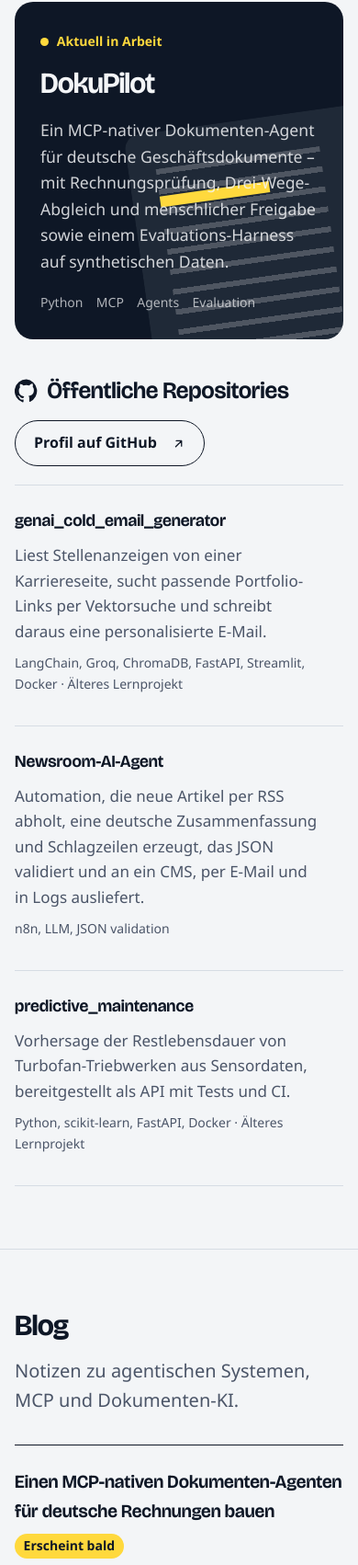
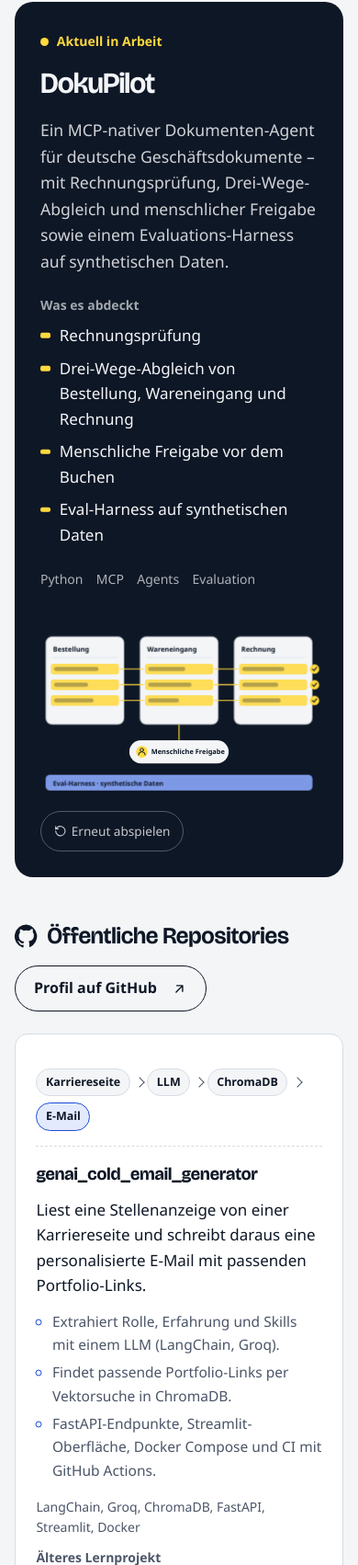
Before and after one commit to asadkhan5456/asadkhan5456.github.io, an Astro site: page / in a window 390 px wide. Shown: the part 10040-11742 px from the top of the page at 92% size. Built offline with nearby package versions, Linux system fonts and the light colour scheme; Astro itself is replaced by a stand-in of ours.

Commit message:
fix: show case-study diagrams as one picture; richer projects section
Case-study diagrams now span the full content width and scale to fit
instead of falling into the narrow label column with a scrollbar.

Projects: DokuPilot gets a "what it covers" list and an animated
three-way-match graphic (purchase order, goods receipt, invoice matched
line by line, then human review and the eval harness) that plays on
scroll and can be replayed. Repository cards list what each project
does, taken from its README, with an animated pipeline strip. The
DokuPilot and contact bands stay dark in both themes.

Co-Authored-By: Claude Opus 5.5 <noreply@anthropic.com>
Claude-Session: https://claude.ai/code/session_017hm1544TmA6VfqrwdKVvhj

```diff
--- a/src/components/CaseStudyPage.astro
+++ b/src/components/CaseStudyPage.astro
@@ -21,7 +21,7 @@ const d = entry.data;
       <section class="wide">
         <h2>{t('work.approach')}</h2>
         <ul class="list">{d.approach.map((a) => <li>{a}</li>)}</ul>
-        <Diagram name={d.diagram} alt={d.diagramAlt} lang={lang} />
+        <div class="fig"><Diagram name={d.diagram} alt={d.diagramAlt} lang={lang} /></div>
       </section>
       <section><h2>{t('work.role')}</h2><p>{d.role}</p></section>
       <section><h2>{t('work.outcome')}</h2><p>{d.outcome}</p></section>
@@ -37,9 +37,9 @@ const d = entry.data;
   .client { color: var(--blue); font-weight: 600; margin-bottom: 0.8rem; }
   h1 { font-size: var(--step-3); line-height: 1.02; letter-spacing: -0.035em; font-weight: 800; }
   .lead { margin: 1.25rem 0 0; font-size: var(--step-1); color: var(--ink-soft); max-width: 42rem; }
-  .body { display: grid; gap: 0; max-width: 58rem; }
+  .body { display: grid; gap: 0; max-width: 64rem; }
   .body section { display: grid; gap: 0.75rem; padding: 2rem 0; border-bottom: 1px solid var(--rule); }
-  @media (min-width: 860px) { .body section { grid-template-columns: 220px minmax(0, 1fr); gap: 3rem; } .body section > :not(h2) { grid-column: 2; } }
+  @media (min-width: 860px) { .body section { grid-template-columns: 220px minmax(0, 1fr); gap: 0.75rem 3rem; } .body section > :not(h2) { grid-column: 2; } .body section > .fig { grid-column: 1 / -1; } }
   .body h2 { font-size: var(--step-1); letter-spacing: -0.01em; }
   .body p { margin: 0; max-width: var(--measure); }
   .list { margin: 0; padding-left: 1.1rem; display: grid; gap: 0.5rem; max-width: var(--measure); }
--- /dev/null
+++ b/src/components/ThreeWayMatch.astro
@@ -0,0 +1,112 @@
+---
+// DokuPilot in one picture: purchase order, goods receipt and invoice are matched
+// line by line, a person approves, and an eval harness checks the agent on synthetic data.
+// Plays when it scrolls into view; can be replayed.
+import Icon from './Icon.astro';
+import type { Lang } from '../i18n/ui';
+interface Props { lang: Lang }
+const { lang } = Astro.props;
+const L = lang === 'de'
+  ? { docs: ['Bestellung', 'Wareneingang', 'Rechnung'], review: 'Menschliche Freigabe', evalh: 'Eval-Harness · synthetische Daten', replay: 'Erneut abspielen', label: 'Animation: Bestellung, Wareneingang und Rechnung werden Zeile für Zeile abgeglichen, danach folgt eine menschliche Freigabe; ein Eval-Harness prüft den Agenten auf synthetischen Daten.' }
+  : { docs: ['Purchase order', 'Goods receipt', 'Invoice'], review: 'Human review', evalh: 'Eval harness · synthetic data', replay: 'Replay', label: 'Animation: purchase order, goods receipt and invoice are matched line by line, then a person approves; an eval harness checks the agent on synthetic data.' };
+
+const cardW = 150, cardH = 168, gap = 30, top = 18;
+const xs = [0, 1, 2].map((i) => 10 + i * (cardW + gap));
+const rowY = (r: number) => top + 62 + r * 30;
+const widths = [[0.72, 0.55, 0.64], [0.6, 0.7, 0.5], [0.68, 0.58, 0.62]];
+---
+<figure class="twm-fig">
+  <svg class="twm" viewBox="0 0 530 330" role="img" aria-label={L.label} xmlns="http://www.w3.org/2000/svg">
+    {xs.map((x, c) => (
+      <g class="doc" style={`--d:${c * 0.12}s`}>
+        <rect x={x} y={top} width={cardW} height={cardH} rx="12" class="card" />
+        <text x={x + 14} y={top + 28} class="title">{L.docs[c]}</text>
+        <line x1={x + 14} x2={x + cardW - 14} y1={top + 40} y2={top + 40} class="rule" />
+        {[0, 1, 2].map((r) => (
+          <>
+            <rect x={x + 10} y={rowY(r) - 10} width={cardW - 20} height="20" rx="5" class="hl" style={`--d:${0.5 + r * 0.55 + c * 0.12}s`} />
+            <rect x={x + 16} y={rowY(r) - 4} width={(cardW - 32) * widths[c][r]} height="8" rx="4" class="bar" />
+          </>
+        ))}
+      </g>
+    ))}
+    {[0, 1, 2].map((r) => (
+      <path d={`M ${xs[0] + cardW - 8} ${rowY(r)} H ${xs[1] + 8} M ${xs[1] + cardW - 8} ${rowY(r)} H ${xs[2] + 8}`} pathLength="1" class="link" style={`--d:${0.75 + r * 0.55}s`} />
+    ))}
+    {[0, 1, 2].map((r) => (
+      <g class="ok" style={`--d:${0.95 + r * 0.55}s; transform-origin:${xs[2] + cardW + 4}px ${rowY(r)}px`}>
+        <circle cx={xs[2] + cardW + 4} cy={rowY(r)} r="9" class="ok-c" />
+        <path d={`M ${xs[2] + cardW} ${rowY(r)} l 3 3 l 5 -6`} class="ok-p" />
+      </g>
+    ))}
+    <path d={`M ${xs[1] + cardW / 2} ${top + cardH} V ${top + cardH + 30}`} pathLength="1" class="link down" style="--d:2.7s" />
+    <g class="review" style="--d:2.95s">
+      <rect x={xs[1] - 20} y={top + cardH + 30} width={cardW + 40} height="44" rx="22" class="pill" />
+      <circle cx={xs[1] + 4} cy={top + cardH + 52} r="11" class="person" />
+      <circle cx={xs[1] + 4} cy={top + cardH + 48.5} r="3.2" class="head" />
+      <path d={`M ${xs[1] - 2.5} ${top + cardH + 58} a 6.5 6 0 0 1 13 0`} class="head" />
+      <text x={xs[1] + 22} y={top + cardH + 57} class="pill-text">{L.review}</text>
+    </g>
+    <g class="evalbar" style="--d:3.35s">
+      <rect x="10" y={top + cardH + 96} width="510" height="30" rx="8" class="eval-bg" />
+      <rect x="10" y={top + cardH + 96} width="510" height="30" rx="8" class="eval-fill" />
+      <text x="24" y={top + cardH + 116} class="eval-text">{L.evalh}</text>
+    </g>
+  </svg>
+  <button type="button" class="replay"><Icon name="replay" /><span>{L.replay}</span></button>
+</figure>
+
+<script>
+  document.querySelectorAll<HTMLElement>('.twm-fig').forEach((fig) => {
+    const svg = fig.querySelector('svg')!;
+    const play = () => { svg.classList.remove('play'); void svg.getBoundingClientRect(); svg.classList.add('play'); };
+    if (matchMedia('(prefers-reduced-motion: reduce)').matches || !('IntersectionObserver' in window)) return;
+    svg.classList.add('armed');
+    const io = new IntersectionObserver((es) => es.forEach((e) => { if (e.isIntersecting) { play(); io.disconnect(); } }), { threshold: 0.45 });
+    io.observe(svg);
+    fig.querySelector('.replay')?.addEventListener('click', play);
+  });
+</script>
+
+<style>
+  .twm-fig { margin: 0; position: relative; }
+  .twm { width: 100%; height: auto; display: block; overflow: visible; }
+  .card { fill: var(--paper); stroke: color-mix(in srgb, var(--paper) 40%, var(--ink)); stroke-width: 1; }
+  .title { fill: var(--ink); font: 650 13px var(--font-body); }
+  .rule { stroke: var(--rule); stroke-width: 1; }
+  .bar { fill: color-mix(in srgb, var(--ink) 30%, transparent); }
+  .hl { fill: var(--marker); opacity: 0.85; }
+  .link { fill: none; stroke: var(--marker); stroke-width: 2; stroke-dasharray: 1; stroke-dashoffset: 0; }
+  .ok-c { fill: var(--marker); }
+  .ok-p, .head { fill: none; stroke: var(--marker-ink); stroke-width: 2; stroke-linecap: round; stroke-linejoin: round; }
+  .head { stroke-width: 1.7; fill: none; }
+  .pill { fill: var(--paper); }
+  .person { fill: var(--marker); }
+  .pill-text { fill: var(--ink); font: 600 13px var(--font-body); }
+  .eval-bg { fill: color-mix(in srgb, var(--paper) 12%, transparent); }
+  .eval-fill { fill: color-mix(in srgb, var(--blue) 55%, var(--paper)); transform-box: fill-box; transform-origin: left center; }
+  .eval-text { fill: var(--ink); font: 600 12.5px var(--font-body); }
+
+  /* Before it scrolls into view: hidden, then the sequence plays once. */
+  .armed:not(.play) :is(.hl, .link, .ok, .review, .evalbar) { opacity: 0; }
+  .play .doc { animation: twm-in 0.45s ease-out var(--d) both; }
+  .play .hl { transform-box: fill-box; transform-origin: left center; animation: twm-grow 0.35s ease-out var(--d) both; }
+  .play .link { animation: twm-draw 0.5s ease-in-out var(--d) both; }
+  .play .ok { animation: twm-pop 0.4s cubic-bezier(0.3, 1.7, 0.5, 1) var(--d) both; }
+  .play .review { animation: twm-in 0.45s ease-out var(--d) both; }
+  .play .evalbar { animation: twm-fade 0.3s ease-out var(--d) both; }
+  .play .eval-fill { animation: twm-grow 1.4s cubic-bezier(0.3, 0.7, 0.2, 1) calc(var(--d, 3.35s) + 0.2s) both; }
+  @keyframes twm-in { from { opacity: 0; transform: translateY(10px); } to { opacity: 1; transform: none; } }
+  @keyframes twm-grow { from { transform: scaleX(0); } to { transform: scaleX(1); } }
+  @keyframes twm-draw { from { stroke-dashoffset: 1; } to { stroke-dashoffset: 0; } }
+  @keyframes twm-pop { from { transform: scale(0); opacity: 0; } to { transform: scale(1); opacity: 1; } }
+  @keyframes twm-fade { from { opacity: 0; } to { opacity: 1; } }
+
+  .replay {
+    margin-top: 0.75rem; display: inline-flex; align-items: center; gap: 0.35rem; min-height: 44px; padding: 0 0.85rem;
+    font: 500 0.85rem var(--font-body); color: color-mix(in srgb, var(--paper) 80%, transparent); background: transparent;
+    border: 1px solid color-mix(in srgb, var(--paper) 30%, transparent); border-radius: 999px; cursor: pointer;
+  }
+  .replay:hover { color: var(--paper); border-color: var(--paper); }
+  @media (prefers-reduced-motion: reduce) { .replay { display: none; } }
+</style>
--- a/src/components/sections/Projects.astro
+++ b/src/components/sections/Projects.astro
@@ -3,27 +3,32 @@ import { getCollection } from 'astro:content';
 import { useT, type Lang } from '../../i18n/ui';
 import { profile, repos } from '../../data/profile';
 import ExternalLink from '../ExternalLink.astro';
+import ThreeWayMatch from '../ThreeWayMatch.astro';
 import Icon from '../Icon.astro';
 interface Props { lang: Lang }
 const { lang } = Astro.props;
 const t = useT(lang);
 const projects = await getCollection('projects');
+const covered = t('projects.covered').split('|');
 ---
 <section id="projects" class="section" aria-labelledby="projects-title">
   <div class="wrap">
     <div class="section-head"><h2 id="projects-title">{t('projects.title')}</h2></div>
 
     {projects.map((p) => (
-      <article class="feature">
-        <div>
+      <article class="feature band-dark">
+        <div class="f-text">
           <p class="status"><span class="dot" aria-hidden="true"></span>{t('projects.building')}</p>
           <h3>{p.data.title}</h3>
           <p class="summary">{p.data.summary[lang]}</p>
+          <h4>{t('projects.covers')}</h4>
+          <ul class="covers">{covered.map((c) => <li>{c}</li>)}</ul>
           <ul class="tags">{p.data.stack.map((s) => <li>{s}</li>)}</ul>
           {p.data.repo && p.data.repoPublic && (
             <p class="repo"><ExternalLink href={p.data.repo} lang={lang}>{p.data.title} {lang === 'de' ? 'auf GitHub' : 'on GitHub'}</ExternalLink></p>
           )}
         </div>
+        <div class="f-art"><ThreeWayMatch lang={lang} /></div>
       </article>
     ))}
 
@@ -34,10 +39,16 @@ const projects = await getCollection('projects');
       </div>
       <ul class="repos">
         {repos.map((r) => (
-          <li>
+          <li class="repo-card">
+            <div class="flow" aria-label={`${t('projects.flow')}: ${r.flow[lang].join(' → ')}`} role="img">
+              <span class="track" aria-hidden="true"><span class="pulse"></span></span>
+              {r.flow[lang].map((f) => <span class="stage" aria-hidden="true">{f}</span>)}
+            </div>
             <ExternalLink class="repo-name marker-link" href={r.url} lang={lang} icon={false}>{r.name}</ExternalLink>
-            <p>{r.desc[lang]}</p>
-            <p class="meta">{r.stack.join(', ')}{r.older && <> · {t('projects.older')}</>}</p>
+            <p class="desc">{r.desc[lang]}</p>
+            <ul class="points">{r.points[lang].map((pt) => <li>{pt}</li>)}</ul>
+            <p class="meta">{r.stack.join(', ')}</p>
+            {r.older && <p class="older">{t('projects.older')}</p>}
           </li>
         ))}
       </ul>
@@ -45,39 +56,73 @@ const projects = await getCollection('projects');
   </div>
 </section>
 
+<script>
+  // Send the pulse through each repo's pipeline once when the list scrolls into view.
+  const cards = document.querySelectorAll<HTMLElement>('.repo-card');
+  if ('IntersectionObserver' in window && !matchMedia('(prefers-reduced-motion: reduce)').matches) {
+    const io = new IntersectionObserver((es) => es.forEach((e) => {
+      if (e.isIntersecting) { (e.target as HTMLElement).classList.add('run'); io.unobserve(e.target); }
+    }), { threshold: 0.5 });
+    cards.forEach((c) => io.observe(c));
+  }
+</script>
+
 <style>
   .feature {
-    position: relative; overflow: hidden; border-radius: calc(var(--radius) + 6px);
-    background: var(--ink); color: var(--paper); padding: clamp(1.75rem, 1rem + 3vw, 3rem);
+    display: grid; gap: 2.5rem; align-items: center;
+    border-radius: calc(var(--radius) + 6px);
+    padding: clamp(1.75rem, 1rem + 3vw, 3.25rem);
   }
-  .feature::after {
-    /* a stack of document sheets, drawn with gradients, bottom right */
-    content: ''; position: absolute; right: -40px; bottom: -60px; width: 260px; height: 300px; border-radius: 16px;
-    background:
-      linear-gradient(var(--marker), var(--marker)) 30px 70px / 120px 12px no-repeat,
-      repeating-linear-gradient(to bottom, color-mix(in srgb, var(--paper) 22%, transparent) 0 6px, transparent 6px 22px) 30px 40px / 180px 220px no-repeat,
-      color-mix(in srgb, var(--paper) 8%, transparent);
-    transform: rotate(-8deg); pointer-events: none;
-  }
-  .feature > div { position: relative; z-index: 1; max-width: 40rem; }
+  @media (min-width: 1000px) { .feature { grid-template-columns: minmax(0, 0.9fr) minmax(0, 1.1fr); gap: 3.5rem; } }
   .status { display: inline-flex; align-items: center; gap: 0.55rem; font-size: var(--step--1); font-weight: 600; color: var(--marker); margin-bottom: 0.9rem; }
-  .dot { width: 9px; height: 9px; border-radius: 50%; background: var(--marker); box-shadow: 0 0 0 0 var(--marker); animation: pulse 2.4s ease-out infinite; }
-  @keyframes pulse { 0% { box-shadow: 0 0 0 0 color-mix(in srgb, var(--marker) 70%, transparent); } 70%, 100% { box-shadow: 0 0 0 10px transparent; } }
+  .dot { width: 9px; height: 9px; border-radius: 50%; background: var(--marker); animation: pulse-ring 2.4s ease-out infinite; }
+  @keyframes pulse-ring { 0% { box-shadow: 0 0 0 0 color-mix(in srgb, var(--marker) 70%, transparent); } 70%, 100% { box-shadow: 0 0 0 10px transparent; } }
   .feature h3 { color: var(--paper); font-size: var(--step-3); letter-spacing: -0.03em; }
-  .summary { margin: 1rem 0 1.25rem; font-size: 1.1rem; color: color-mix(in srgb, var(--paper) 85%, transparent); }
+  .summary { margin: 1rem 0 1.5rem; font-size: 1.1rem; color: color-mix(in srgb, var(--paper) 85%, transparent); }
+  h4 { margin: 0 0 0.6rem; font: 600 var(--step--1) var(--font-body); color: color-mix(in srgb, var(--paper) 65%, transparent); }
+  .covers { list-style: none; margin: 0 0 1.5rem; padding: 0; display: grid; gap: 0.5rem; }
+  .covers li { margin: 0; display: flex; gap: 0.6rem; align-items: baseline; }
+  .covers li::before { content: ''; width: 0.7rem; height: 0.35rem; flex: none; background: var(--marker); border-radius: 2px; transform: translateY(-0.2rem); }
   .feature .tags { color: color-mix(in srgb, var(--paper) 70%, transparent); }
   .repo { margin: 1.25rem 0 0; } .repo :global(a) { color: var(--marker); }
 
-  .gh { margin-top: clamp(2.5rem, 2rem + 2vw, 4rem); }
-  .gh-head { display: flex; flex-wrap: wrap; gap: 1rem; align-items: center; justify-content: space-between; margin-bottom: 1.25rem; }
+  .gh { margin-top: clamp(3rem, 2rem + 3vw, 5rem); }
+  .gh-head { display: flex; flex-wrap: wrap; gap: 1rem; align-items: center; justify-content: space-between; margin-bottom: 1.5rem; }
   .gh-head h3 { display: inline-flex; align-items: center; gap: 0.6rem; font-size: var(--step-2); }
   .gh-head h3 :global(svg) { width: 1.6rem; height: 1.6rem; }
-  .gh-head :global(.btn svg) { width: 0.95em; height: 0.95em; }
-  .repos { list-style: none; margin: 0; padding: 0; display: grid; gap: 1px; background: var(--rule); border-block: 1px solid var(--rule); }
-  @media (min-width: 900px) { .repos { grid-template-columns: repeat(3, 1fr); } }
-  .repos li { margin: 0; background: var(--paper); padding: 1.5rem 1.5rem 1.5rem 0; }
-  @media (min-width: 900px) { .repos li { padding: 1.5rem; } .repos li:first-child { padding-left: 0; } }
-  .repos :global(.repo-name) { font-family: var(--font-display); font-weight: 650; font-size: 1.15rem; display: inline-block; margin-bottom: 0.5rem; word-break: break-word; }
-  .repos p { margin: 0 0 0.6rem; color: var(--ink-soft); }
-  .meta { font-size: var(--step--1); }
+  .repos { list-style: none; margin: 0; padding: 0; display: grid; gap: 1.25rem; }
+  @media (min-width: 960px) { .repos { grid-template-columns: repeat(3, 1fr); } }
+  .repo-card {
+    margin: 0; display: flex; flex-direction: column; gap: 0.6rem;
+    background: var(--surface); border: 1px solid var(--rule); border-radius: var(--radius); padding: 1.4rem;
+    transition: border-color 0.2s ease, transform 0.25s cubic-bezier(0.2, 0.7, 0.2, 1);
+  }
+  .repo-card:hover, .repo-card:focus-within { border-color: var(--blue); transform: translateY(-3px); }
+  .repo-card :global(.repo-name) { font-family: var(--font-display); font-weight: 700; font-size: 1.2rem; word-break: break-word; color: var(--ink); }
+  .desc { margin: 0; }
+  .points { margin: 0.2rem 0 0.4rem; padding-left: 1.1rem; display: grid; gap: 0.35rem; color: var(--ink-soft); font-size: 0.97rem; }
+  .points li { margin: 0; } .points li::marker { color: var(--blue); }
+  .meta { margin: auto 0 0; font-size: var(--step--1); color: var(--ink-soft); }
+  .older { margin: 0; font-size: var(--step--1); font-weight: 600; color: var(--ink-soft); }
+
+  /* Pipeline strip: stages on a track, a pulse travels through them. */
+  .flow { position: relative; display: flex; flex-wrap: wrap; gap: 0.45rem 1.15rem; padding: 0.9rem 0 1rem; margin-bottom: 0.3rem; border-bottom: 1px dashed var(--rule); }
+  .stage {
+    position: relative; z-index: 1; font-size: 0.78rem; font-weight: 600; padding: 0.25rem 0.6rem; border-radius: 999px;
+    background: var(--paper); border: 1px solid var(--rule); color: var(--ink);
+  }
+  .stage:last-child { background: var(--blue-soft); border-color: var(--blue); }
+  .stage:not(:last-child)::after {
+    content: ''; position: absolute; right: -0.95rem; top: 50%; width: 0.5rem; height: 0.5rem;
+    border-top: 1.5px solid var(--ink-soft); border-right: 1.5px solid var(--ink-soft); transform: translateY(-50%) rotate(45deg);
+  }
+  .track { position: absolute; left: 0; right: 0; bottom: -1px; height: 2px; overflow: hidden; }
+  .pulse { position: absolute; top: 0; left: 0; width: 30%; height: 2px; background: linear-gradient(90deg, transparent, var(--blue), transparent); transform: translateX(-100%); }
+  .run .pulse { animation: travel 1.6s ease-in-out 2; }
+  .repo-card:hover .pulse, .repo-card:focus-within .pulse { animation: travel 1.6s ease-in-out infinite; }
+  .run .stage { animation: light 0.5s ease-out both; }
+  .run .stage:nth-child(2) { animation-delay: 0.1s; } .run .stage:nth-child(3) { animation-delay: 0.45s; }
+  .run .stage:nth-child(4) { animation-delay: 0.8s; } .run .stage:nth-child(5) { animation-delay: 1.15s; }
+  @keyframes travel { from { transform: translateX(-100%); } to { transform: translateX(340%); } }
+  @keyframes light { 0% { border-color: var(--rule); } 50% { border-color: var(--blue); box-shadow: 0 0 0 3px var(--blue-soft); } 100% { } }
 </style>
--- a/src/data/profile.ts
+++ b/src/data/profile.ts
@@ -124,15 +124,29 @@ export const skills: { area: L; items: string[] }[] = [
   { area: { de: 'Machine Learning', en: 'Machine learning' }, items: ['PyTorch', 'scikit-learn', 'Hugging Face', 'MLOps'] },
 ];
 
-// Public repositories, described from their own READMEs.
-export const repos: { name: string; url: string; desc: L; stack: string[]; older?: boolean }[] = [
+// Public repositories, described only from their own READMEs.
+export interface Repo { name: string; url: string; desc: L; points: L<string[]>; flow: L<string[]>; stack: string[]; older?: boolean }
+export const repos: Repo[] = [
   {
     name: 'genai_cold_email_generator',
     url: 'https://github.com/asadkhan5456/genai_cold_email_generator',
     desc: {
-      de: 'Liest Stellenanzeigen von einer Karriereseite, sucht passende Portfolio-Links per Vektorsuche und schreibt daraus eine personalisierte E-Mail.',
-      en: 'Reads job details from a careers page, finds matching portfolio links with vector search and writes a personalised email.',
+      de: 'Liest eine Stellenanzeige von einer Karriereseite und schreibt daraus eine personalisierte E-Mail mit passenden Portfolio-Links.',
+      en: 'Reads a job posting from a careers page and writes a personalised email with matching portfolio links.',
     },
+    points: {
+      de: [
+        'Extrahiert Rolle, Erfahrung und Skills mit einem LLM (LangChain, Groq).',
+        'Findet passende Portfolio-Links per Vektorsuche in ChromaDB.',
+        'FastAPI-Endpunkte, Streamlit-Oberfläche, Docker Compose und CI mit GitHub Actions.',
+      ],
+      en: [
+        'Extracts role, experience and skills with an LLM (LangChain, Groq).',
+        'Finds matching portfolio links with vector search in ChromaDB.',
+        'FastAPI endpoints, a Streamlit UI, Docker Compose and CI with GitHub Actions.',
+      ],
+    },
+    flow: { de: ['Karriereseite', 'LLM', 'ChromaDB', 'E-Mail'], en: ['Careers page', 'LLM', 'ChromaDB', 'Email'] },
     stack: ['LangChain', 'Groq', 'ChromaDB', 'FastAPI', 'Streamlit', 'Docker'],
     older: true,
   },
@@ -140,19 +154,45 @@ export const repos: { name: string; url: string; desc: L; stack: string[]; older
     name: 'Newsroom-AI-Agent',
     url: 'https://github.com/asadkhan5456/Newsroom-AI-Agent',
     desc: {
-      de: 'Automation, die neue Artikel per RSS abholt, eine deutsche Zusammenfassung und Schlagzeilen erzeugt, das JSON validiert und an ein CMS, per E-Mail und in Logs ausliefert.',
-      en: 'Automation that picks up new articles via RSS, writes a German summary and headlines, validates the JSON and delivers it to a CMS, by email and to logs.',
+      de: 'Ein n8n-Agent, der neue Artikel zusammenfasst, Schlagzeilen vorschlägt und das Ergebnis an Redaktion und Systeme verteilt.',
+      en: 'An n8n agent that summarises new articles, suggests headlines and delivers the result to editors and systems.',
     },
-    stack: ['n8n', 'LLM', 'JSON validation'],
+    points: {
+      de: [
+        'Erkennt neue Artikel per RSS und extrahiert Titel und Text.',
+        'Erzeugt mit einem Groq-LLM eine deutsche Zusammenfassung in drei Sätzen und drei Schlagzeilen.',
+        'Prüft das JSON mit sicherem Fallback und liefert parallel als Datei, per HTTP an ein CMS, per E-Mail und als CSV-Log.',
+      ],
+      en: [
+        'Detects new articles via RSS and extracts title and body.',
+        'Uses a Groq LLM to write a three-sentence German summary and three headlines.',
+        'Validates the JSON with a safe fallback and delivers in parallel as a file, via HTTP to a CMS, by email and as a CSV log.',
+      ],
+    },
+    flow: { de: ['RSS', 'LLM', 'JSON-Prüfung', 'CMS · E-Mail · Log'], en: ['RSS', 'LLM', 'JSON check', 'CMS · email · log'] },
+    stack: ['n8n', 'Groq', 'JSON validation'],
   },
   {
     name: 'predictive_maintenance',
     url: 'https://github.com/asadkhan5456/predictive_maintenance',
     desc: {
-      de: 'Vorhersage der Restlebensdauer von Turbofan-Triebwerken aus Sensordaten, bereitgestellt als API mit Tests und CI.',
-      en: 'Predicts the remaining useful life of turbofan engines from sensor data, served as an API with tests and CI.',
+      de: 'Sagt die Restlebensdauer (RUL) von Turbofan-Triebwerken aus Sensordaten vorher.',
+      en: 'Predicts the remaining useful life (RUL) of turbofan engines from sensor data.',
     },
-    stack: ['Python', 'scikit-learn', 'FastAPI', 'Docker'],
+    points: {
+      de: [
+        'ETL und explorative Analyse der Sensordaten mit Pandas, Matplotlib und Seaborn.',
+        'Ein Random-Forest-Regressor (scikit-learn) für die Vorhersage der Restlebensdauer.',
+        'FastAPI-Endpunkt /predict, Docker, Tests mit Pytest und CI mit GitHub Actions.',
+      ],
+      en: [
+        'ETL and exploratory analysis of the sensor data with Pandas, Matplotlib and Seaborn.',
+        'A random forest regressor (scikit-learn) predicts the remaining useful life.',
+        'FastAPI endpoint /predict, Docker, tests with Pytest and CI with GitHub Actions.',
+      ],
+    },
+    flow: { de: ['Sensordaten', 'ETL', 'Random Forest', 'API /predict'], en: ['Sensor data', 'ETL', 'Random forest', 'API /predict'] },
+    stack: ['Python', 'scikit-learn', 'FastAPI', 'Docker', 'Pytest'],
     older: true,
   },
 ];
--- a/src/i18n/ui.ts
+++ b/src/i18n/ui.ts
@@ -58,6 +58,9 @@ const de = {
   'projects.github': 'Öffentliche Repositories',
   'projects.githubProfile': 'Profil auf GitHub',
   'projects.older': 'Älteres Lernprojekt',
+  'projects.covers': 'Was es abdeckt',
+  'projects.flow': 'Ablauf',
+  'projects.covered': 'Rechnungsprüfung|Drei-Wege-Abgleich von Bestellung, Wareneingang und Rechnung|Menschliche Freigabe vor dem Buchen|Eval-Harness auf synthetischen Daten',
   'blog.title': 'Blog',
   'blog.intro': 'Notizen zu agentischen Systemen, MCP und Dokumenten-KI.',
   'blog.soon': 'Erscheint bald',
@@ -134,6 +137,9 @@ const en: Record<keyof typeof de, string> = {
   'projects.github': 'Public repositories',
   'projects.githubProfile': 'Profile on GitHub',
   'projects.older': 'Older learning project',
+  'projects.covers': 'What it covers',
+  'projects.flow': 'Flow',
+  'projects.covered': 'Invoice validation|Three-way match of purchase order, goods receipt and invoice|Human review before anything is booked|Eval harness on synthetic data',
   'blog.title': 'Blog',
   'blog.intro': 'Notes on agentic systems, MCP and document AI.',
   'blog.soon': 'Coming soon',
--- a/src/styles/global.css
+++ b/src/styles/global.css
@@ -147,6 +147,14 @@ a:hover { color: var(--blue-strong); }
 .marker-link:hover, .marker-link:focus-visible { background-size: 100% 0.42em; color: inherit; }
 :root[data-theme='dark'] .marker-link:hover, :root[data-theme='dark'] .marker-link:focus-visible { color: var(--ink); }
 
+.band-dark {
+  /* Always a dark band, in both themes: pin the light-theme tokens inside it. */
+  --ink: #0e1726; --paper: #f3f5f7; --ink-soft: #4b5568; --rule: #d6dce4; --blue: #1d4ed8; --blue-soft: #e3eafd; --on-blue: #fff;
+  background: #0e1726; color: #f3f5f7;
+}
+:root[data-theme='dark'] .band-dark { box-shadow: inset 0 0 0 1px #23304a; }
+@media (prefers-color-scheme: dark) { :root:not([data-theme='light']) .band-dark { box-shadow: inset 0 0 0 1px #23304a; } }
+
 .tags { display: flex; flex-wrap: wrap; gap: 0.35rem 0.9rem; list-style: none; padding: 0; margin: 0; color: var(--ink-soft); font-size: var(--step--1); }
 .tags li { margin: 0; }
 
```
Also changed, not shown: src/components/Diagram.astro (+4 -4 lines), src/components/sections/Contact.astro (+3 -4 lines).
